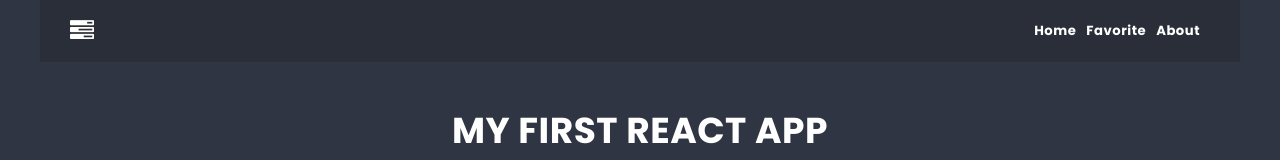
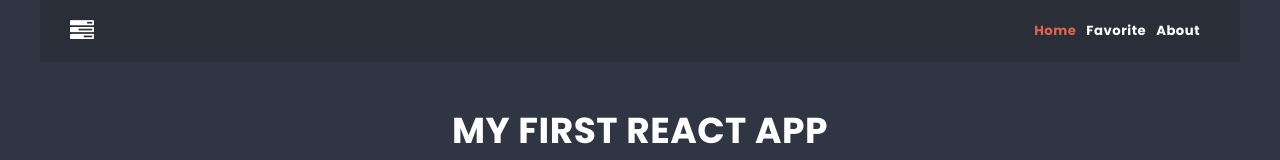
Before and after one commit to lukas1388/react-app, a React (Create React App) app: page / in a window 1280 px wide. Shown: the top 160 px of the page. Built offline with nearby package versions, Linux system fonts and the light colour scheme.

Commit message:
Add active link in nav

```diff
--- a/src/components/NavBar/NavBar.js
+++ b/src/components/NavBar/NavBar.js
@@ -1,5 +1,6 @@
 import styles from './NavBar.module.scss';
 import Container from '../Container/Container';
+import { Link, NavLink } from 'react-router-dom';
 
 const NavBar = () => {
     return (
@@ -11,9 +12,9 @@
                     </div>
                     <div>
                         <ul>
-                            <li><a href="/">Home</a></li>
-                            <li><a href="favorite">Favorite</a></li>
-                            <li><a href="about">About</a></li>
+                            <li><NavLink className={({ isActive }) => isActive ? styles.linkActive : undefined } to='/'>Home</NavLink></li>
+                            <li><NavLink className={({ isActive }) => isActive ? styles.linkActive : undefined } to='/favorite'>Favorite</NavLink></li>
+                            <li><NavLink className={({ isActive }) => isActive ? styles.linkActive : undefined } to='/about'>About</NavLink></li>
                         </ul>
                     </div>
                 </div>
--- a/src/components/NavBar/NavBar.module.scss
+++ b/src/components/NavBar/NavBar.module.scss
@@ -19,3 +19,6 @@
     color: $color-light;
     font-weight: 700;
 }
+.linkActive {
+    color: $color-warning;
+}
```
